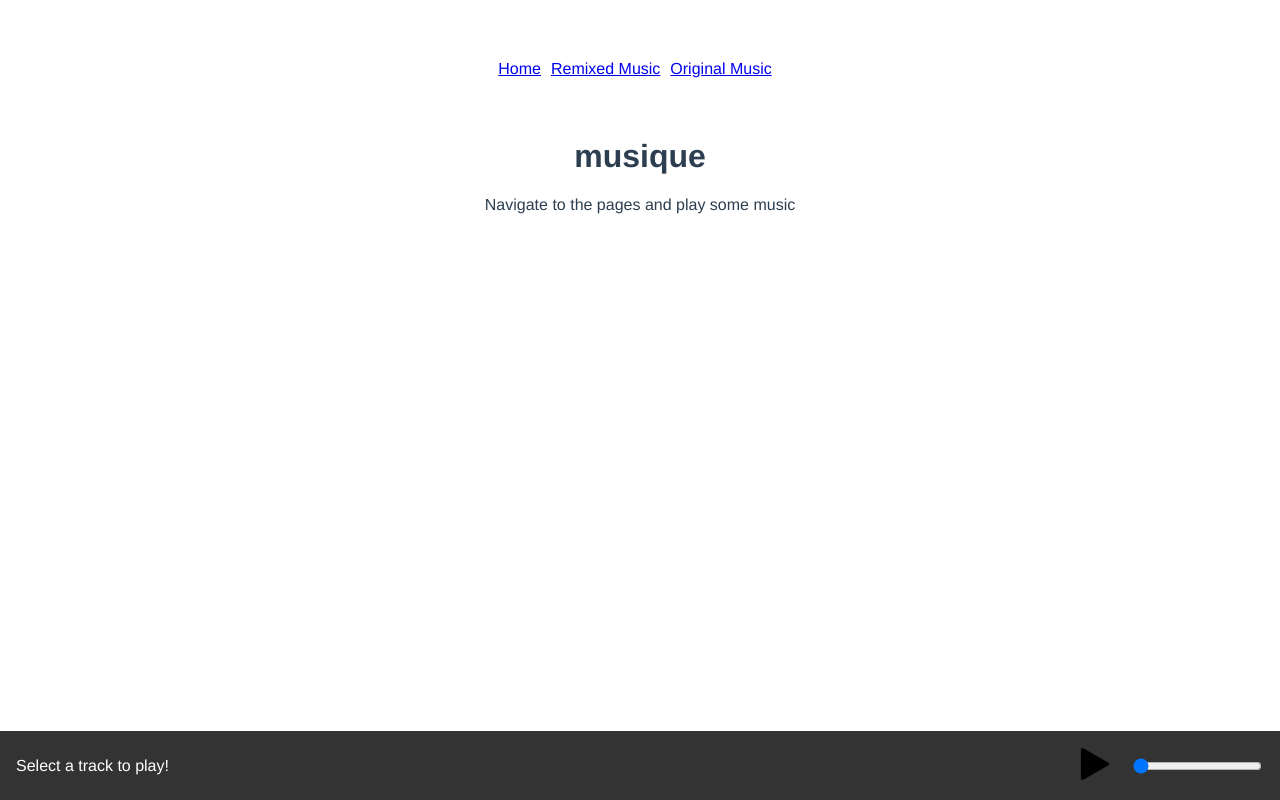
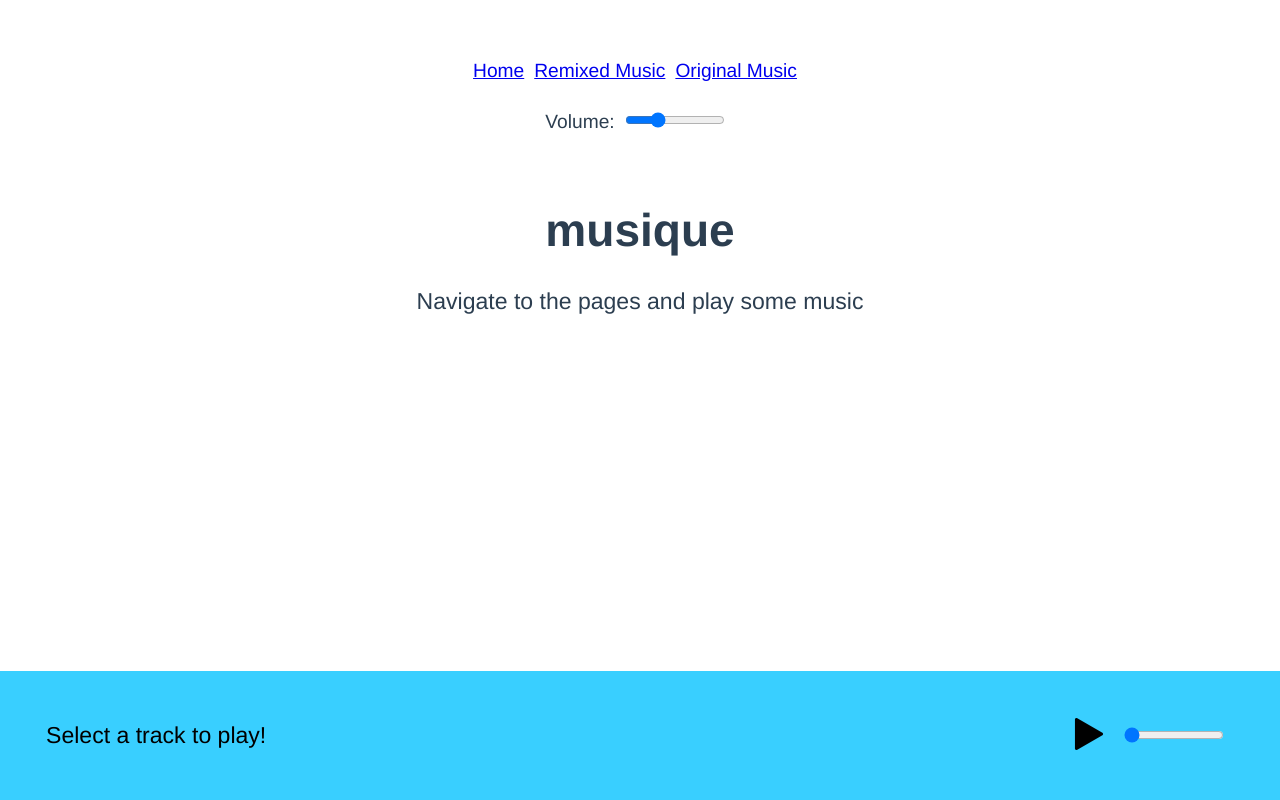
Before and after one commit to partheus/music, a Vue app: page / in a window 1280 px wide. Built offline with nearby package versions, Linux system fonts and the light colour scheme.

Commit message:
Add volume controller and connect it

```diff
--- a/src/App.vue
+++ b/src/App.vue
@@ -10,10 +10,18 @@
     </nav>
   </div>
 
+  <header>
+    <!-- Volume Control Slider -->
+    <div class="volume-control">
+      <label for="volume-slider">Volume:</label>
+      <input type="range" id="volume-slider" min="0" max="1" step="0.01"
+             v-model="volume" @input="adjustVolume" />
+    </div>
+  </header>
+
   <div id="app">
-    <router-view/>
-<!--    <audio-player></audio-player>-->
-    <persistent-player />
+    <router-view/><!--    <audio-player></audio-player>-->
+    <persistent-player :volume="volume" />
   </div>
 
 </template>
@@ -26,6 +34,16 @@ export default {
   name: 'App',
   components: {
     PersistentPlayer
+  },
+  data() {
+    return {
+      volume: 0.3, // Start with a volume of 30%
+    };
+  },
+  methods: {
+    adjustVolume() {
+      this.$emit('volume-change', this.volume);
+    },
   }
 }
 </script>
@@ -38,6 +56,7 @@ export default {
   text-align: center;
   color: #2c3e50;
   margin-top: 60px;
+  font-size: 120%;
 }
 
 /* Add styling for your navigation menu here */
@@ -51,4 +70,17 @@ nav li {
   margin-right: 10px;
 }
 
+/* Additional styles can go here */
+.volume-control {
+  text-align: center; /* Center the slider if needed */
+  padding: 10px;
+}
+
+/* You can style the slider here */
+input[type="range"] {
+  /* Slider styling */
+  width: 100px;
+  margin: 0 10px;
+}
+
 </style>
--- a/src/components/PersistentPlayer.vue
+++ b/src/components/PersistentPlayer.vue
@@ -40,6 +40,17 @@ import EventBus from '@/event-bus';
 
 export default {
   name: 'PersistentPlayer',
+  props: {
+    volume: {
+      type: Number,
+      default: 0.3
+    }
+  },
+  watch: {
+    volume(newVolume) {
+      this.audio.volume = newVolume;
+    }
+  },
   data() {
     return {
       isPlaying: false,
@@ -58,6 +69,7 @@ export default {
   },
   mounted() {
     // Set up audio element events
+    this.audio.volume = this.volume;
     // Watch for changes on the currentTrack reactive property
     const state = EventBus.getState();
     this.$watch(() => state.currentTrack, (newTrack) => {
@@ -126,9 +138,9 @@ export default {
   bottom: 0;
   left: 0;
   right: 0;
-  background-color: #333;
-  color: white;
-  padding: 16px;
+  background-color: #39cfff;
+  color: black;
+  padding: 2em;
   display: flex;
   align-items: center;
 }
@@ -148,6 +160,7 @@ export default {
 .track-details h4,
 .track-details p {
   margin: 0;
+  text-align: left;
 }
 
 .controls {
@@ -168,7 +181,7 @@ button img {
 }
 
 input[type="range"] {
-  margin-left: 16px;
+  margin-left: 1em;
 }
 
 .seek-bar::-webkit-slider-thumb {
```
